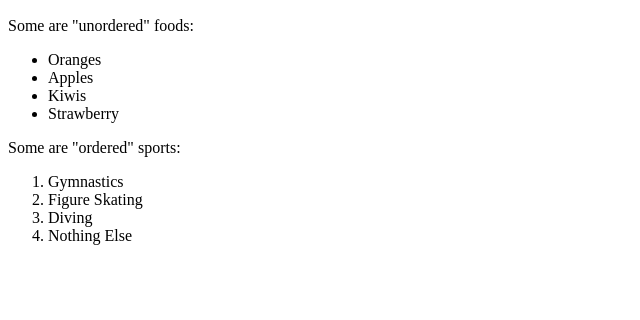
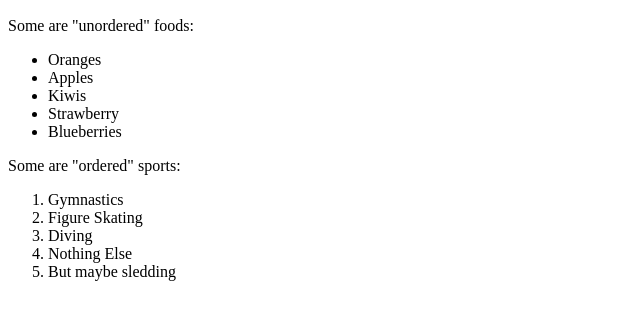
Before and after one commit to RachGold66/favorite-fruits-list, a plain HTML site: page index2.html in a window 1280 px wide. Shown: the part 434-754 px from the top of the page, without its empty margins (0-640 px from the left). Drawn offline with Linux system fonts and the light colour scheme.

Commit message:
added one more fruit and sport

```diff
--- a/index2.html
+++ b/index2.html
@@ -20,6 +20,7 @@
    <li>Apples</li>
     <li>Kiwis</li>
    <li>Strawberry</li>
+   <li>Blueberries</li>
    </ul>
 <!-- this is important  -->
     <p>Some are "ordered" sports:</p>
@@ -28,6 +29,7 @@
    <li>Figure Skating</li>
     <li>Diving</li>
     <li>Nothing Else</li>
+    <li>But maybe sledding</li>
 </ol>
 
 </body>
```
